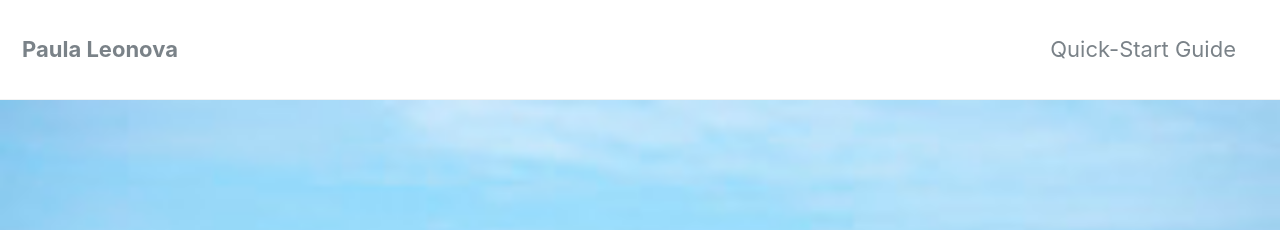
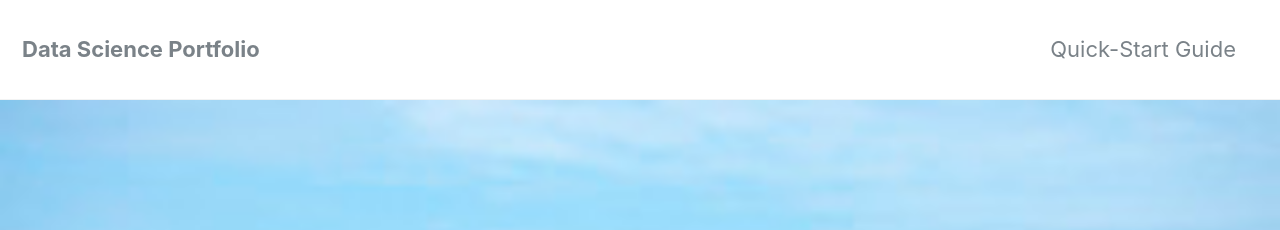
Before and after one commit to pleonova/pleonova.github.io, a Jekyll site: the page built from _pages/projects.md, in a window 1280 px wide and 900 px high. Shown: the top 230 px of the window. Built offline with Jekyll 4.4.1, drawn with Linux system fonts in a browser that asks for light colours; nearby versions of some CDN libraries; some of the changed text lies outside the part shown.

Commit message:
Edit title

```diff
--- a/_config.yml
+++ b/_config.yml
@@ -16,10 +16,10 @@ minimal_mistakes_skin    : "default" # "air", "aqua", "contrast", "dark", "dirt"
 
 # Site Settings
 locale                   : "en-US"
-title                    : "Paula Leonova"
+title                    : "Data Science Portfolio"
 title_separator          : "-"
 name                     : "Paula Leonova"
-description              : "Data Science Portfolio"
+description              : #"Data Science Portfolio"
 url                      : # the base hostname & protocol for your site e.g. "https://mmistakes.github.io"
 baseurl                  : # the subpath of your site, e.g. "/blog"
 repository               : # GitHub username/repo-name e.g. "mmistakes/minimal-mistakes"
@@ -102,7 +102,7 @@ analytics:
 author:
   name             : "Paula Leonova"
   avatar           : "/images/bio-photo.jpg"
-  bio              : "Data Science Portfolio"
+  bio              : #"Data Science Portfolio"
   location         : "Mountain View, CA"
   email            :
   uri              :
```
